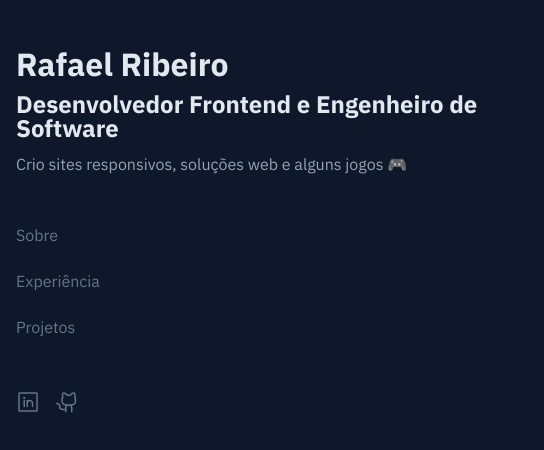
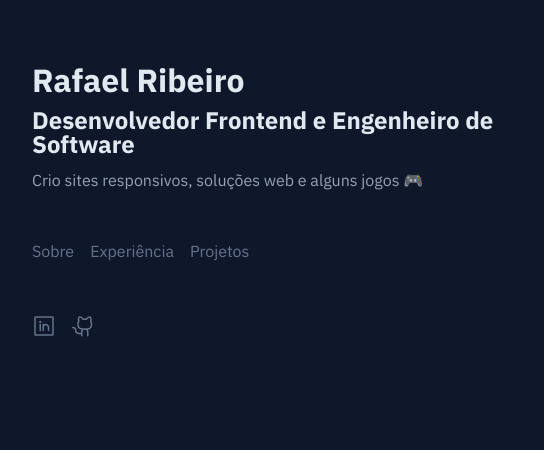
Before and after one commit to RafahOlive/portfolio, a React (Vite) app: page / in a window 390 px wide. Shown: the top 450 px of the page, 544 px wide, since content can reach past the window. Built offline with nearby package versions, Linux system fonts and the light colour scheme.

Commit message:
Ajuste layout responsivo

```diff
--- a/src/components/Header/styles.scss
+++ b/src/components/Header/styles.scss
@@ -1,13 +1,16 @@
 .main {
     display: flex;
     flex-direction: row;
+
+    justify-content: center;
+
+    padding: 1rem;
 }
 
 .header {
     width: 528px;
-    height: 765px;
+    height: 100%;
 
-    margin-left: 12rem;
     margin-top: 5.7rem;
 
     h1,
@@ -79,9 +82,9 @@
     width: 528px;
     height: 100%;
 
-    margin-right: 12rem;
     margin-top: 5.7rem;
 }
+
 
 @media screen and (max-width: 600px) {
     .main {
@@ -90,7 +93,7 @@
     }
 
     .header {
-        width: 528px;
+        width: 480px;
         height: auto;
 
         margin-left: 1rem;
@@ -98,10 +101,21 @@
     }
 
     .header_menu {
-        // display: flex;
-        // flex-direction: column;
+        display: flex;
+        flex-direction: row;
+
+        justify-content: left;
 
         margin-top: 2rem;
+
+        button {
+            width: auto;
+            height: 30px;
+        }
+
+        button:not(:first-child){
+            margin-left: 1rem;
+        }
     }
 
     .header_socialMedia {
```
